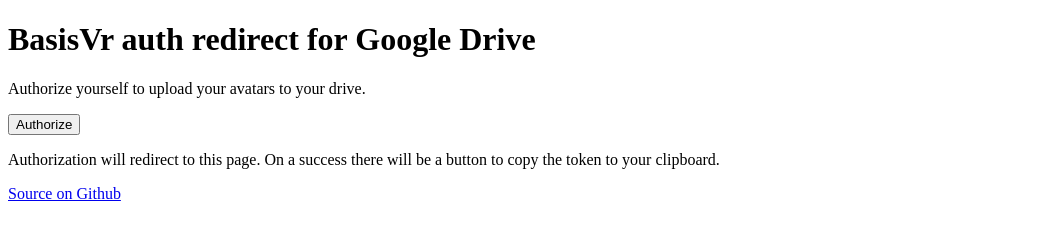
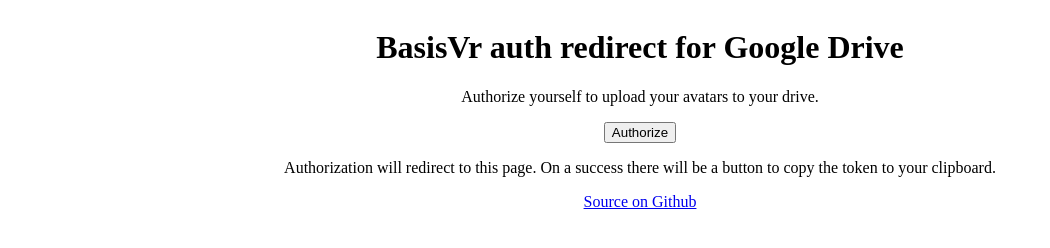
Before and after one commit to neon-glowstick/BasisVR-GDriveHosting, a plain HTML site: page index.html in a window 1280 px wide. Shown: the whole page, without its empty margins (0-1050 px from the left). Drawn offline with Linux system fonts and the light colour scheme.

Commit message:
Center website content

```diff
--- a/index.html
+++ b/index.html
@@ -4,6 +4,13 @@
     <title>BasisVR-GDriveHosting</title>
     <meta charset="utf-8">
 </head>
+
+<style>
+    body {
+        align-content: center;
+        text-align: center;
+    }
+</style>
 
 <body>
 <div id="content">
```
